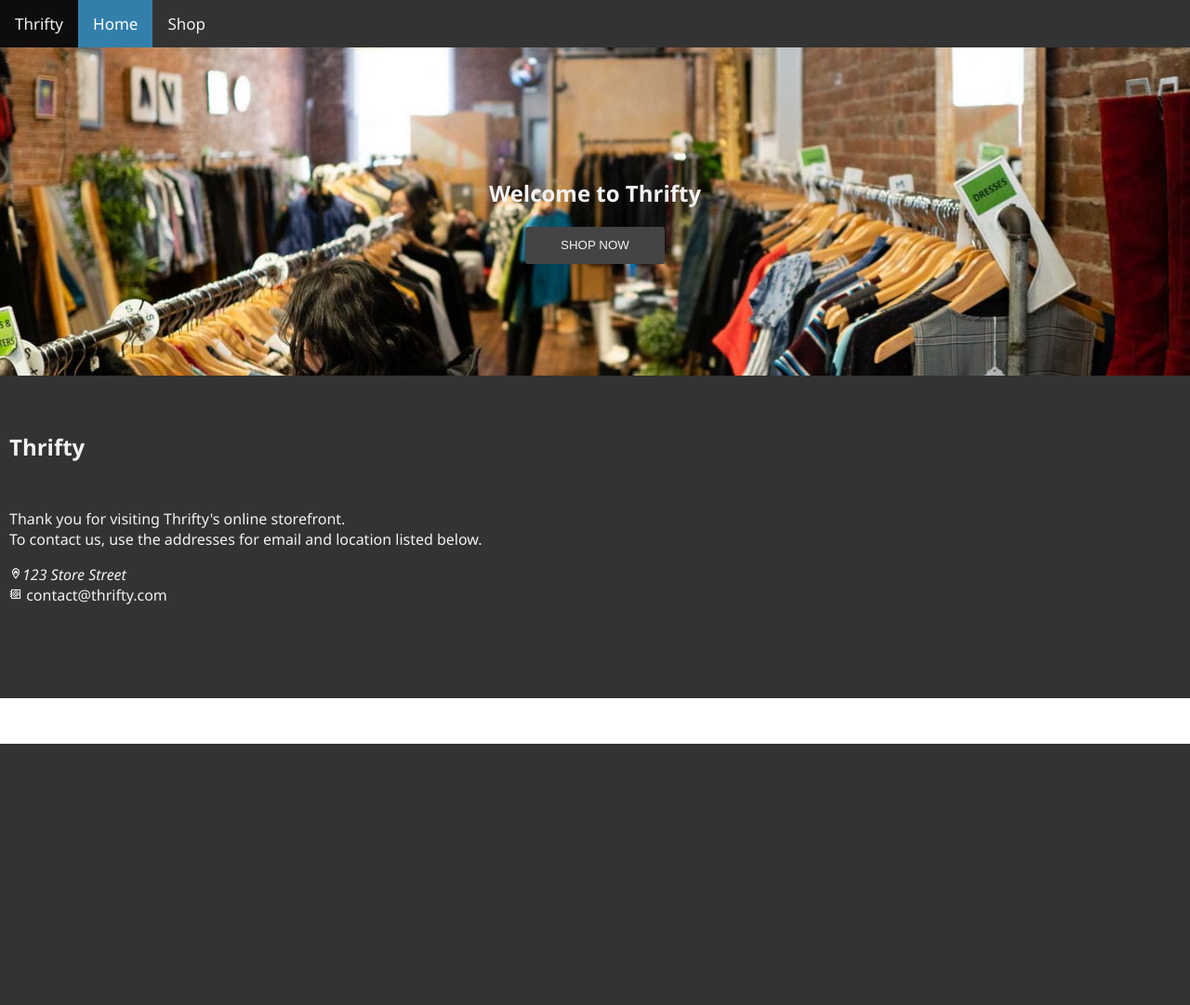
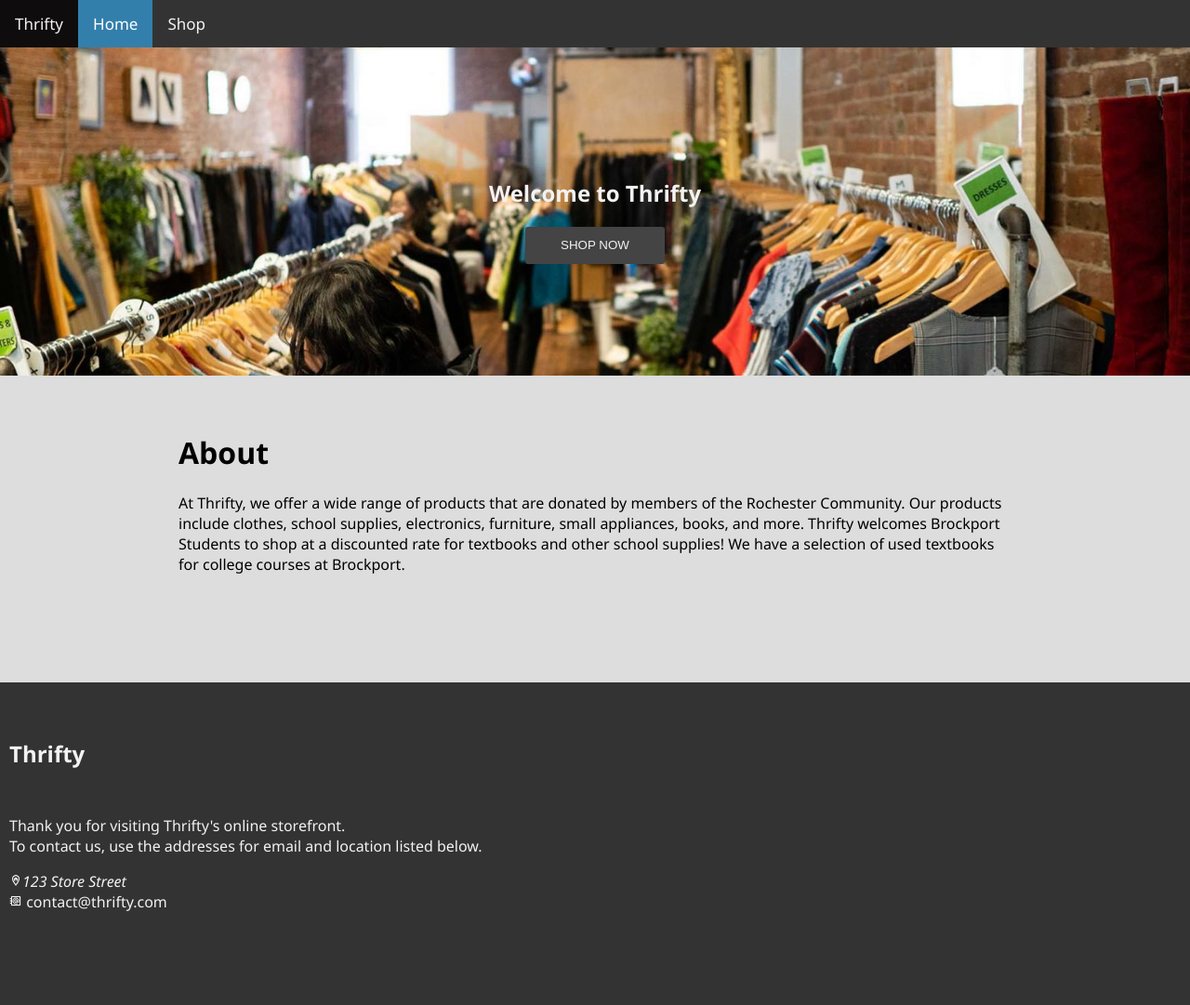
Before and after one commit to mstreeter10/ecom-project, a PHP site: page / in a window 1280 px wide. Shown: the whole page at 93% size. Before the commit the page ends 800 px from the top, so only its background shows below. Run offline with PHP 8.4, Linux system fonts and the light colour scheme.

Commit message:
About details
Signed-off-by: Maximus Streeter <max.streeter10@gmail.com>

```diff
--- a/index.html
+++ b/index.html
@@ -22,6 +22,12 @@
                 <button class="welcome-btn" onclick="window.location.href='shop.html'">SHOP NOW</button>
             </div>
         </div>
+        <div class="about">
+            <h1>About</h1>
+            <p>
+                At Thrifty, we offer a wide range of products that are donated by members of the Rochester Community. Our products include clothes, school supplies, electronics, furniture, small appliances, books, and more. Thrifty welcomes Brockport Students to shop at a discounted rate for textbooks and other school supplies! We have a selection of used textbooks for college courses at Brockport.
+            </p>
+        </div>
         <footer class="contact">
             <h2 class="logo">Thrifty</h2>
             <p>
--- a/styles.css
+++ b/styles.css
@@ -1,8 +1,9 @@
 body {
     margin: 0;
+    background-color: #ddd;
 }
 
-p, a, h2, address {
+p, a, h1, h2, address {
     font-family: 'Segoe UI';
 }
 
@@ -66,6 +67,10 @@ p, a, h2, address {
     background: #555;
 }
 
+.about {
+    padding: 40px 15% 100px;
+}
+
 .contact {
     background: #333;
     padding: 40px 10px 100px;
@@ -76,16 +81,16 @@ p, a, h2, address {
     padding: 0 0 30px;
 }
 
-.contact address.contact{
+.contact address.contact {
     padding: 0 0 0;
     margin: 0 0 0;
 }
 
-.contact p.contact{
+.contact p.contact {
     padding: 0 0 0;
     margin: 0 0 0;
 }
 
-.contact img.icon{
+.contact img.icon {
     width: 14px;
 }
```
Also changed, not shown: shop.html (+9 -0 lines).
